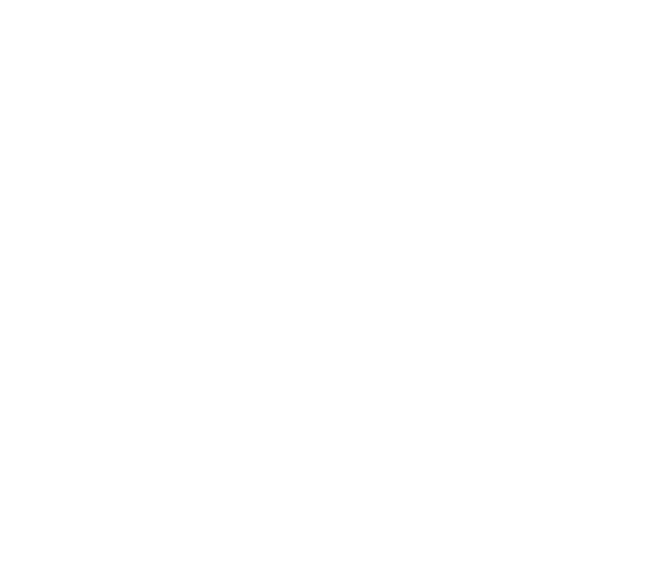
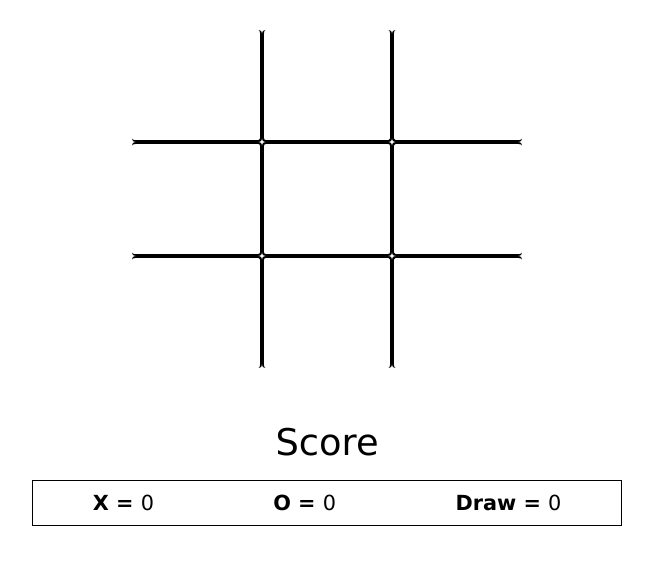
Before and after one commit to birukjeldu/tik-tac-toe, a plain HTML site: page index.html in a window 1280 px wide. Shown: the whole page, without its empty margins (313-966 px from the left). Drawn offline with Linux system fonts and the light colour scheme.

Commit message:
design completed

```diff
--- a/index.html
+++ b/index.html
@@ -8,7 +8,32 @@
     <link rel="stylesheet" href="style.css">
 </head>
 <body>
+    <div class="container">
+        <div class="box">
+            <div id="b1" val></div>
+            <div id="b2" val></div>
+            <div id="b3" val></div>
+            <div id="b4" val></div>
+            <div id="b5" val></div>
+            <div id="b6" val></div>
+            <div id="b7" val></div>
+            <div id="b8" val></div>
+            <div id="b9" val></div>
 
+        </div>
+        <div class="scoreContainer">
+            <div class="sc">Score</div>
+            <div class="result">
+                <div>X = <span id="xScore">0</span></div>
+                <div>O = <span id="oScore">0</span></div>
+                <div>Draw = <span id="draw">0</span></div>
+            </div>
+
+        </div>
+        <div class="restart">
+
+        </div>
+    </div>
 
     <script src="main.js"></script>
 </body>
--- a/style.css
+++ b/style.css
@@ -0,0 +1,72 @@
+.container{
+    padding: 10px;
+    margin: 20px auto;
+    max-width: 600px;
+}
+
+
+.box{
+    display: grid;
+    grid-template-columns: repeat(3,130px);
+    justify-content: center;
+}
+.box div{
+    border: 2px solid ;
+    padding: 5px;
+    height: 100px;
+    padding: 5px;
+    display: flex;
+    justify-content: center;
+    align-items: center;
+    border-radius: 4px;
+    cursor: pointer;
+    font-size: 5rem;
+    font-family: sans-serif;
+    font-weight: bold;
+}
+.box div:hover::before{
+    content: attr(val);
+    color: rgb(198, 198, 198);
+}
+#b1,#b4,#b7{
+    border-left: 0px;
+}
+#b1,#b2,#b3{
+    border-top: 0px;
+}
+#b3,#b6,#b9{
+    border-right: 0px;
+}
+#b7,#b8,#b9{
+    border-bottom: 0px;
+}
+
+
+.scoreContainer{
+    margin-top: 3rem;
+    padding: 5px;
+    display: flex;
+    flex-direction: column;
+    font-family: Verdana;
+}
+.scoreContainer .sc{
+    font-size: 2.3rem;
+    font-family: Verdana;
+    align-self: center;
+}
+.scoreContainer .result{
+    font-size: 1.3rem;
+    display: flex;
+    justify-content: space-around;
+    border: 1px solid ;
+    margin-top: 1rem;
+    padding: 10px 0px;
+    font-weight: bold;
+}
+.scoreContainer .result span{
+    font-weight: 100;
+}
+
+.restart{
+
+}
```
